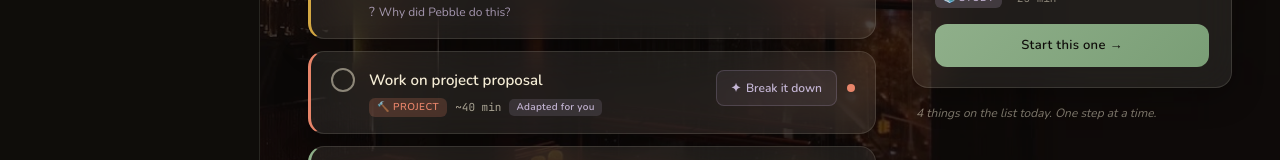
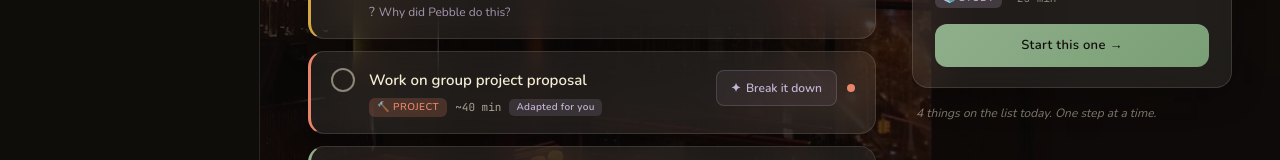
Before and after one commit to Eufanzky/pebble, a Next.js app in the folder pebble/: page /today in a window 1280 px wide. Shown: the part 431-591 px from the top of the page. Built offline with nearby package versions, Linux system fonts and the light colour scheme.

Commit message:
Add project README, architecture diagram, presentation slides, and docs folder

```diff
--- a/pebble/src/data/sampleTasks.ts
+++ b/pebble/src/data/sampleTasks.ts
@@ -30,14 +30,14 @@ export const sampleTasks: Task[] = [
   },
   {
     id: 'task-3',
-    title: 'Work on project proposal',
+    title: 'Work on group project proposal',
     timeEstimate: '~40 min',
     tag: 'project',
     priority: 'high',
     completed: false,
     showSubtasks: false,
     whyExplanation:
-      "I broke this into 4 parts because the full proposal felt like a lot. Each part is about 10-15 minutes. You can do them in any order — I just suggested starting with re-reading the brief because it helps the rest flow easier.",
+      "Forty minutes is above your preferred chunk size. I split it into steps you can start and finish without losing momentum. Each part is about 10-15 minutes — starting with re-reading the brief helps the rest flow easier.",
     subtasks: [
       { id: 'st-3a', title: 'Re-read the project brief', timeEstimate: '~5 min', completed: false },
       { id: 'st-3b', title: 'List 3 core features to include', timeEstimate: '~10 min', completed: false },
```
Also changed, not shown: 4 other files (tests, documents, lock files or other folders).
